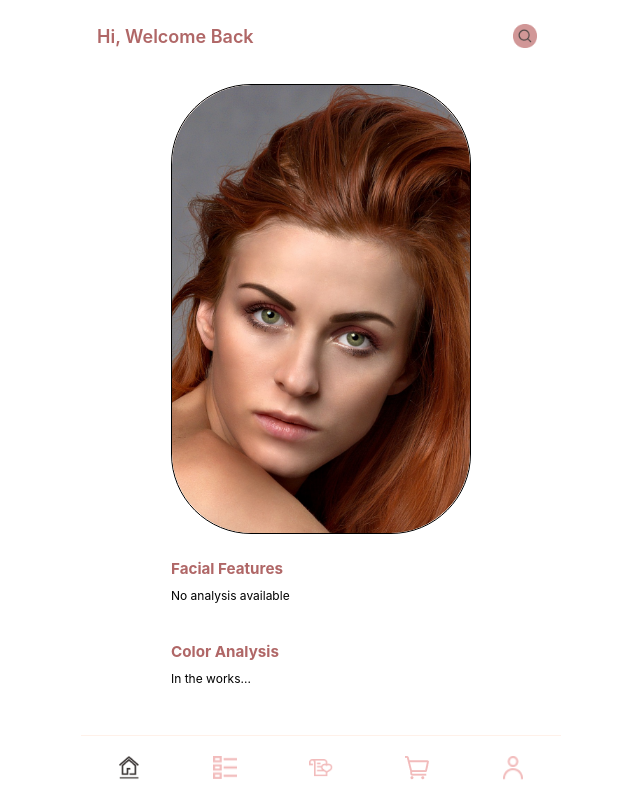
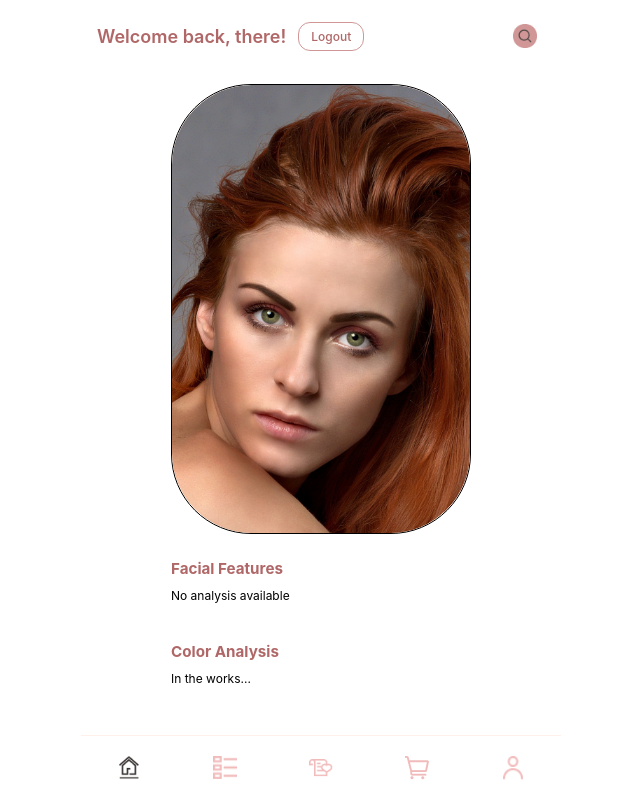
Before and after one commit to ThatGirlJam/amuse-mobile, a Next.js app: page /home in a window 1280 px wide. Shown: the whole page, without its empty margins (319-959 px from the left). Built offline with nearby package versions, Linux system fonts and the light colour scheme; no server answers.

Commit message:
feat: add logout on home page and display user's name

```diff
--- a/app/home/page.js
+++ b/app/home/page.js
@@ -3,28 +3,34 @@
 import { useState, useEffect } from 'react'
 import Image from 'next/image'
 import Link from 'next/link'
-import { getSession } from '@/lib/auth-client'
+import { useRouter } from 'next/navigation'
+import { getSession, signOut } from '@/lib/auth-client'
 import styles from './page.module.css'
 
 export default function Home() {
+  const router = useRouter()
   const [profilePictureUrl, setProfilePictureUrl] = useState(null)
   const [imageError, setImageError] = useState(false)
   const [featureAnalysis, setFeatureAnalysis] = useState(null)
+  const [user, setUser] = useState(null)
 
   useEffect(() => {
     async function fetchUserProfile() {
       try {
-        const { user } = await getSession()
-        if (user?.profile_picture_url) {
-          setProfilePictureUrl(user.profile_picture_url)
+        const sessionData = await getSession()
+        const userData = sessionData?.user
+        setUser(userData)
+
+        if (userData?.profile_picture_url) {
+          setProfilePictureUrl(userData.profile_picture_url)
         } else {
           setProfilePictureUrl('/images/onboarding_2.jpg')
         }
 
         // Fetch feature analysis if user exists
-        if (user?.id) {
+        if (userData?.id) {
           try {
-            const response = await fetch(`/api/users/${user.id}/features`, {
+            const response = await fetch(`/api/users/${userData.id}/features`, {
               method: 'GET',
               credentials: 'include',
             })
@@ -65,10 +71,38 @@ export default function Home() {
   // Check if URL is external (starts with http:// or https://)
   const isExternalUrl = profilePictureUrl?.startsWith('http://') || profilePictureUrl?.startsWith('https://')
 
+  const handleLogout = async () => {
+    try {
+      await signOut()
+      router.push('/login')
+    } catch (error) {
+      console.error('Error signing out:', error)
+    }
+  }
+
+  const getUserDisplayName = () => {
+    // Use display_name from auth user_metadata first, then fallback to full_name
+    if (user?.display_name) {
+      return user.display_name.split(' ')[0] // Get first name
+    }
+    if (user?.full_name) {
+      return user.full_name.split(' ')[0] // Get first name
+    }
+    if (user?.email) {
+      return user.email.split('@')[0] // Get part before @
+    }
+    return 'there'
+  }
+
   return (
     <main className={styles.main}>
       <div className={styles.topBar}>
-        <h2 className={styles.greeting}>Hi, Welcome Back</h2>
+        <div className={styles.greetingContainer}>
+          <h2 className={styles.greeting}>Welcome back, {getUserDisplayName()}!</h2>
+          <button className={styles.logoutButton} onClick={handleLogout}>
+            Logout
+          </button>
+        </div>
         <button className={styles.searchButton}>
           <Image
             src="/images/search.png"
--- a/app/home/page.module.css
+++ b/app/home/page.module.css
@@ -25,11 +25,40 @@
   z-index: 10;
 }
 
+.greetingContainer {
+  display: flex;
+  align-items: center;
+  gap: 0.75rem;
+  flex: 1;
+}
+
 .greeting {
   font-size: 1.125rem;
   font-weight: 600;
   color: var(--color-text-dark);
   margin: 0;
+}
+
+.logoutButton {
+  background: none;
+  border: 1px solid var(--color-text-light);
+  border-radius: 12px;
+  padding: 0.375rem 0.75rem;
+  font-size: 0.75rem;
+  font-weight: 500;
+  color: var(--color-text-dark);
+  cursor: pointer;
+  transition: all 0.2s ease;
+  font-family: inherit;
+}
+
+.logoutButton:hover {
+  background-color: var(--color-primary-bg-light);
+  border-color: var(--color-text-dark);
+}
+
+.logoutButton:active {
+  opacity: 0.7;
 }
 
 .searchButton {
```
Also changed, not shown: app/api/auth/session/route.js (+8 -0 lines).
